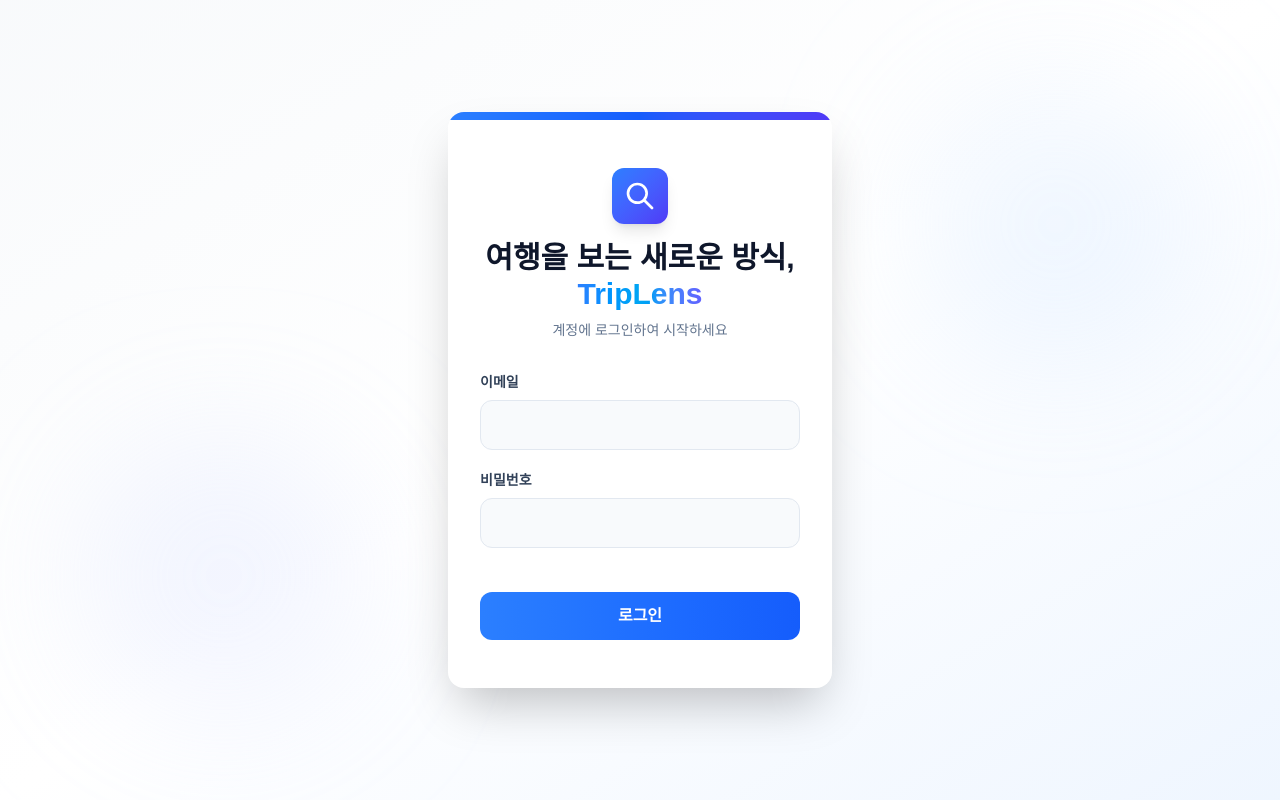
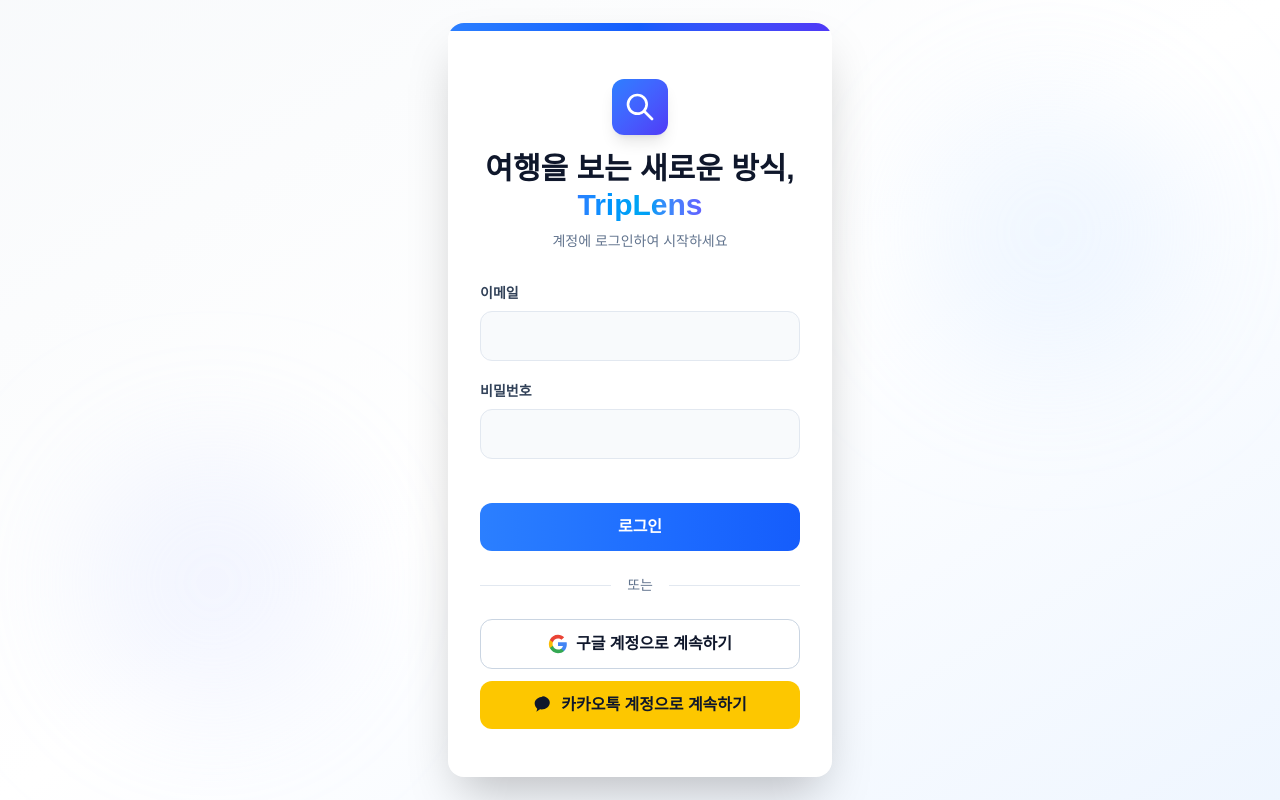
Before and after one commit to SougHYH/tripLens, a Next.js app: page /login in a window 1280 px wide. Built offline with nearby package versions, Linux system fonts and the light colour scheme; a web font is replaced by a local one.

Commit message:
feat: update social login(kakao,google)

```diff
--- a/src/app/login/page.tsx
+++ b/src/app/login/page.tsx
@@ -113,9 +113,67 @@
                 {isLoading ? '로그인 중...' : '로그인'}
               </button>
             </form>
+
+            {/* 구분선 */}
+            <div className="flex items-center gap-4 my-6">
+              <div className="flex-1 h-px bg-slate-200" />
+              <span className="text-sm text-slate-500">또는</span>
+              <div className="flex-1 h-px bg-slate-200" />
+            </div>
+
+            {/* 소셜 로그인 */}
+            <div className="space-y-3">
+              {/* 구글 로그인 */}
+              <button
+                type="button"
+                className="w-full px-4 py-3 border border-slate-300 bg-white hover:bg-slate-50 text-slate-900 rounded-xl font-bold transition-colors flex items-center justify-center gap-2"
+              >
+                <svg className="w-5 h-5" viewBox="0 0 24 24">
+                  <path fill="#4285F4" d="M22.56 12.25c0-.78-.07-1.53-.2-2.25H12v4.26h5.92c-.26 1.37-1.04 2.53-2.21 3.31v2.77h3.57c2.08-1.92 3.28-4.74 3.28-8.09z"/>
+                  <path fill="#34A853" d="M12 23c2.97 0 5.46-.98 7.28-2.66l-3.57-2.77c-.98.66-2.23 1.06-3.71 1.06-2.86 0-5.29-1.93-6.16-4.53H2.18v2.84C3.99 20.53 7.7 23 12 23z"/>
+                  <path fill="#FBBC05" d="M5.84 14.09c-.22-.66-.35-1.36-.35-2.09s.13-1.43.35-2.09V7.07H2.18C1.43 8.55 1 10.22 1 12s.43 3.45 1.18 4.93l2.85-2.22.81-.62z"/>
+                  <path fill="#EA4335" d="M12 5.38c1.62 0 3.06.56 4.21 1.64l3.15-3.15C17.45 2.09 14.97 1 12 1 7.7 1 3.99 3.47 2.18 7.07l3.66 2.84c.87-2.6 3.3-4.53 6.16-4.53z"/>
+                </svg>
+                구글 계정으로 계속하기
+              </button>
+
+              {/* 카카오 로그인 */}
+              <button
+                type="button"
+                className="w-full px-4 py-3 bg-yellow-400 hover:bg-yellow-500 text-slate-900 rounded-xl font-bold transition-colors flex items-center justify-center gap-2"
+              >
+                <svg className="w-5 h-5" viewBox="0 0 24 24" fill="currentColor">
+                  <path d="M12 2C6.48 2 2 5.58 2 10c0 2.54 1.19 4.85 3.1 6.4L4.09 20l4.32-2.88c.56.11 1.14.17 1.73.17 5.52 0 10-3.58 10-8s-4.48-8-10-8z"/>
+                </svg>
+                카카오톡 계정으로 계속하기
+              </button>
+            </div>
           </div>
         </div>
       </div>
+
+      <style jsx>{`
+        @keyframes blob {
+          0%,
+          100% {
+            transform: translate(0, 0) scale(1);
+          }
+          33% {
+            transform: translate(30px, -50px) scale(1.1);
+          }
+          66% {
+            transform: translate(-20px, 20px) scale(0.9);
+          }
+        }
+
+        .animate-blob {
+          animation: blob 7s infinite;
+        }
+
+        .animation-delay-2000 {
+          animation-delay: 2s;
+        }
+      `}</style>
     </div>
   );
 }
```
